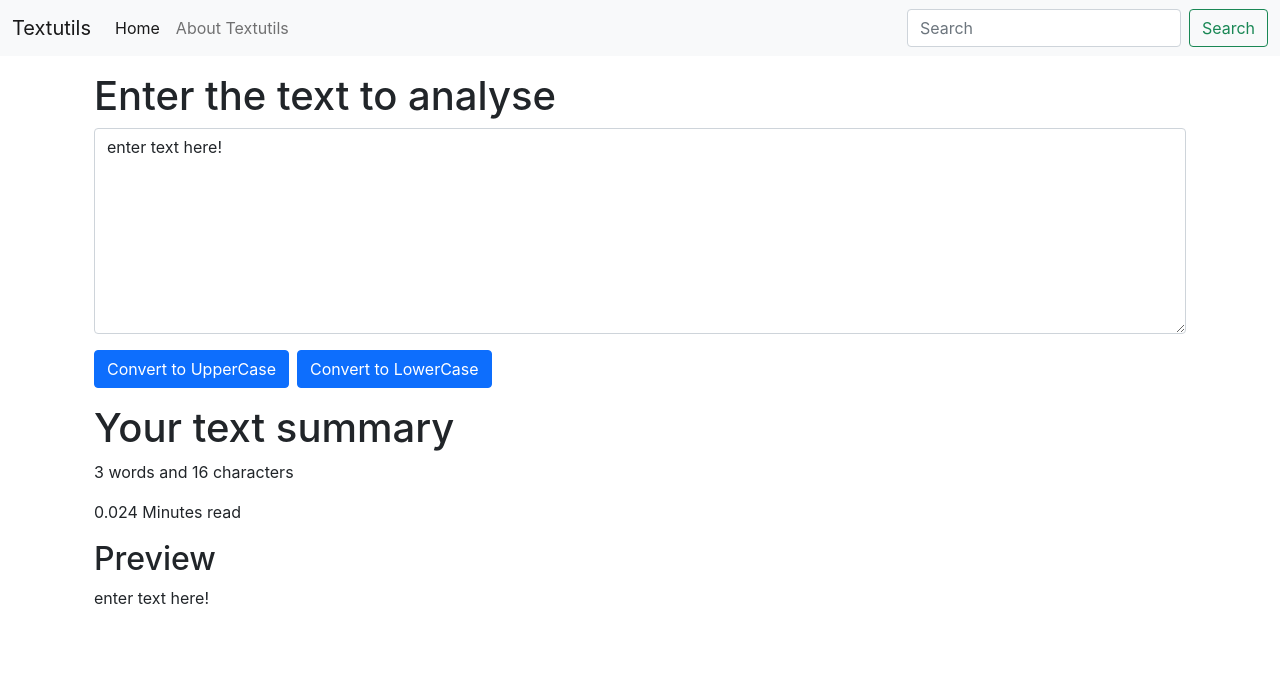
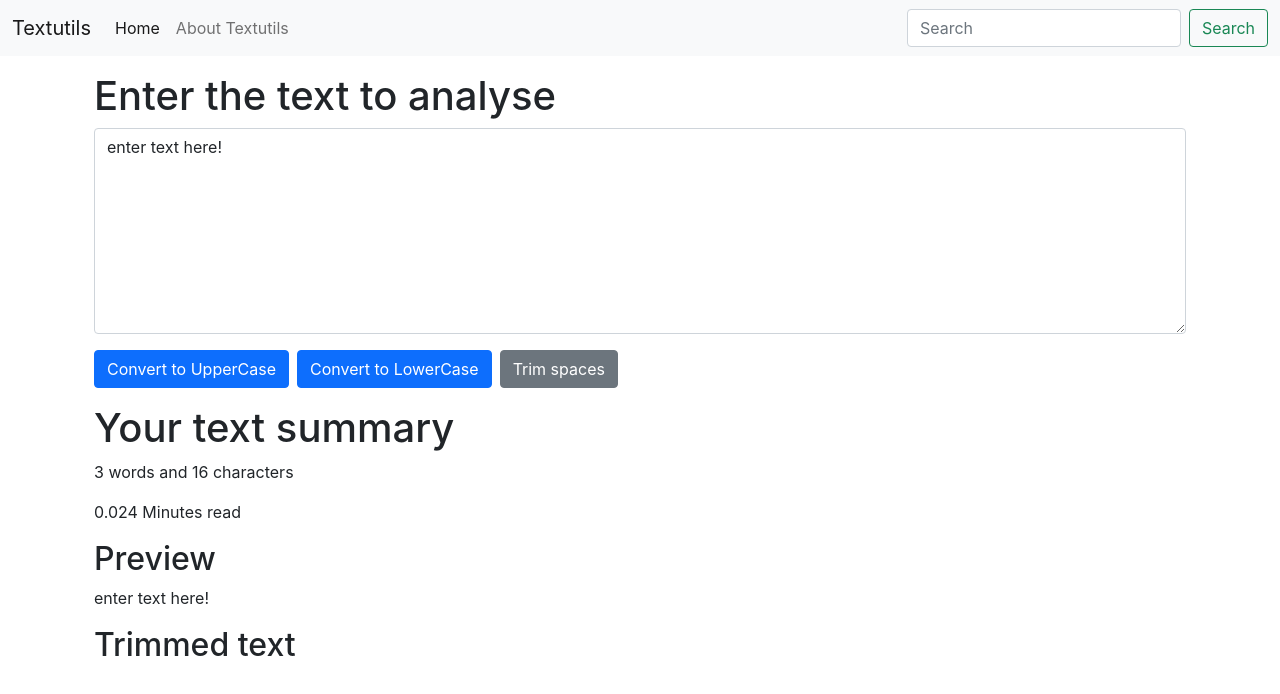
Before and after one commit to kapil551/ReactJs-Code-with-harry, a React (Create React App) app in the folder my-app/: page / in a window 1280 px wide. Shown: the top 694 px of the page. Built offline with nearby package versions, Linux system fonts and the light colour scheme.

Commit message:
some more logic added to TextForm component

```diff
--- a/my-app/src/components/Textform.js
+++ b/my-app/src/components/Textform.js
@@ -76,11 +76,32 @@ export default function Textform(props) {
 
     }
 
+
+    // handler function to trim all the spaces in the "text"
+    const trimSpacesHandler = () => {
+
+        // console.log("Trim spaces button clicked");
+
+        // https://developer.mozilla.org/en-US/docs/Web/JavaScript/Reference/Global_Objects/String/replaceAll
+        const textAfterTrimming = text.replaceAll(" ", "");
+
+        // console.log(textAfterTrimming);
+
+        // update the value of the state variable "trimmedText" in the views with textAfterTrimming
+        setTrimText(textAfterTrimming);
+
+
+    }
+
     //Step-2: To use state, firstly enter the following code inside your function-based component.
 
     // Declare a new state variable, which we'll call "text",
     // And initially the value of text is "Enter Text Here!"
     const [text, setText] = useState("enter text here!");
+
+    // Declare a new state variable, which we'll call "trimmedText",
+    // And initially the value of text is ""
+    let [trimmedText, setTrimText] = useState("");
 
     const countWords = text.split(" ").length;
     const countCharacters = text.length;
@@ -116,6 +137,10 @@ export default function Textform(props) {
                 So that it can convert text to Lowercase. */}
             <button className="btn btn-primary mx-2" onClick={lowerCaseHandler}> Convert to LowerCase</button>
 
+            {/* Let's create a trim all space Button for our app and also assign a fucntion to it.*/}
+            <button type="button" className="btn btn-secondary" onClick={trimSpacesHandler} >Trim spaces</button>
+
+
 
 
         </div>
@@ -131,6 +156,10 @@ export default function Textform(props) {
             <h2>Preview</h2>
             <p>{text}</p>
 
+            {/* Trimmed Text */}
+            <h2>Trimmed text</h2>
+            <p> {trimmedText}</p>
+
         </div>
 
 
```
